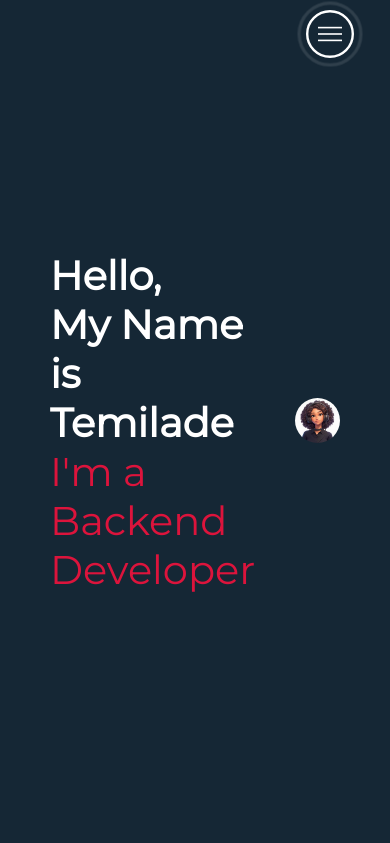
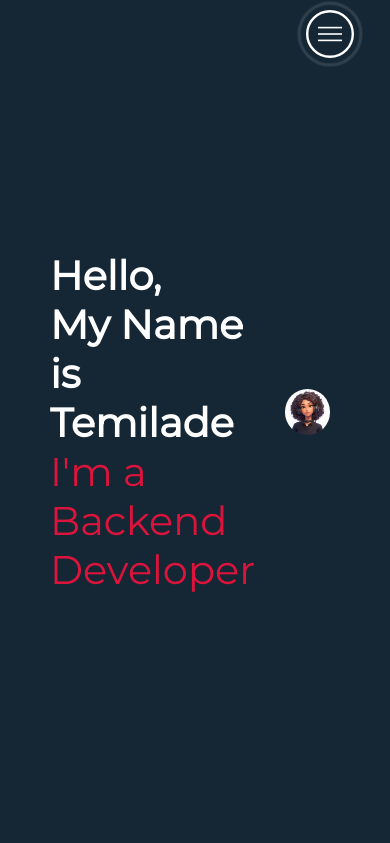
Before and after one commit to temmy669/myPorfolio, a Django app: page /port/ in a window 390 px wide. Shown: the top 843 px of the page. Run offline with Django 3.2, Linux system fonts and the light colour scheme.

Commit message:
updated css

```diff
--- a/portfolio/static/css/style.css
+++ b/portfolio/static/css/style.css
@@ -762,3 +762,11 @@ p {
 /* End  Media Query For Desktop */
 
 /*Media Query for Mobile Devices*/
+@media (max-width: 768px) {
+    .hero-image {
+        margin-bottom: 20px;
+        display: flex;
+        justify-content: center;
+        width: 100%;
+    }
+}
```
